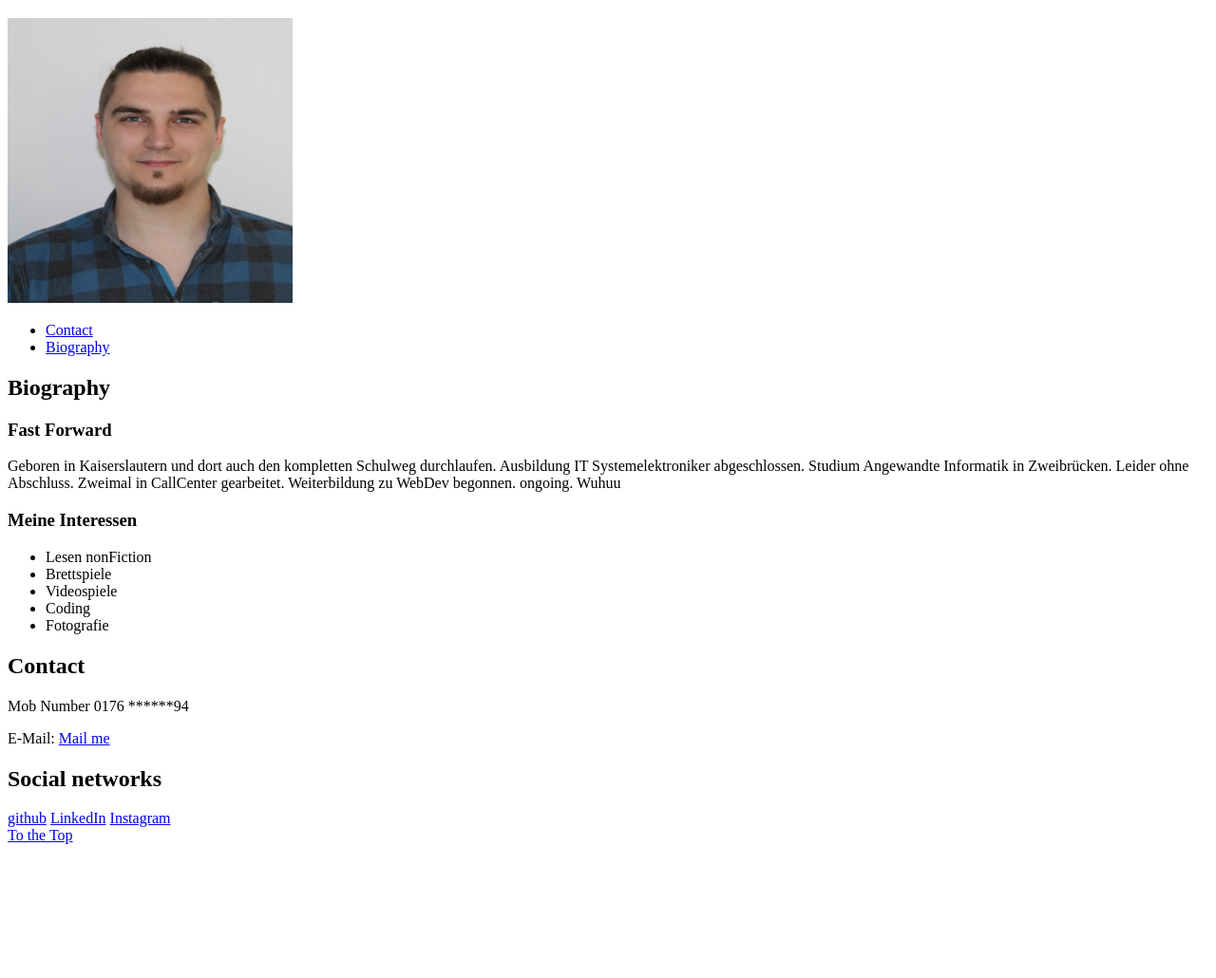
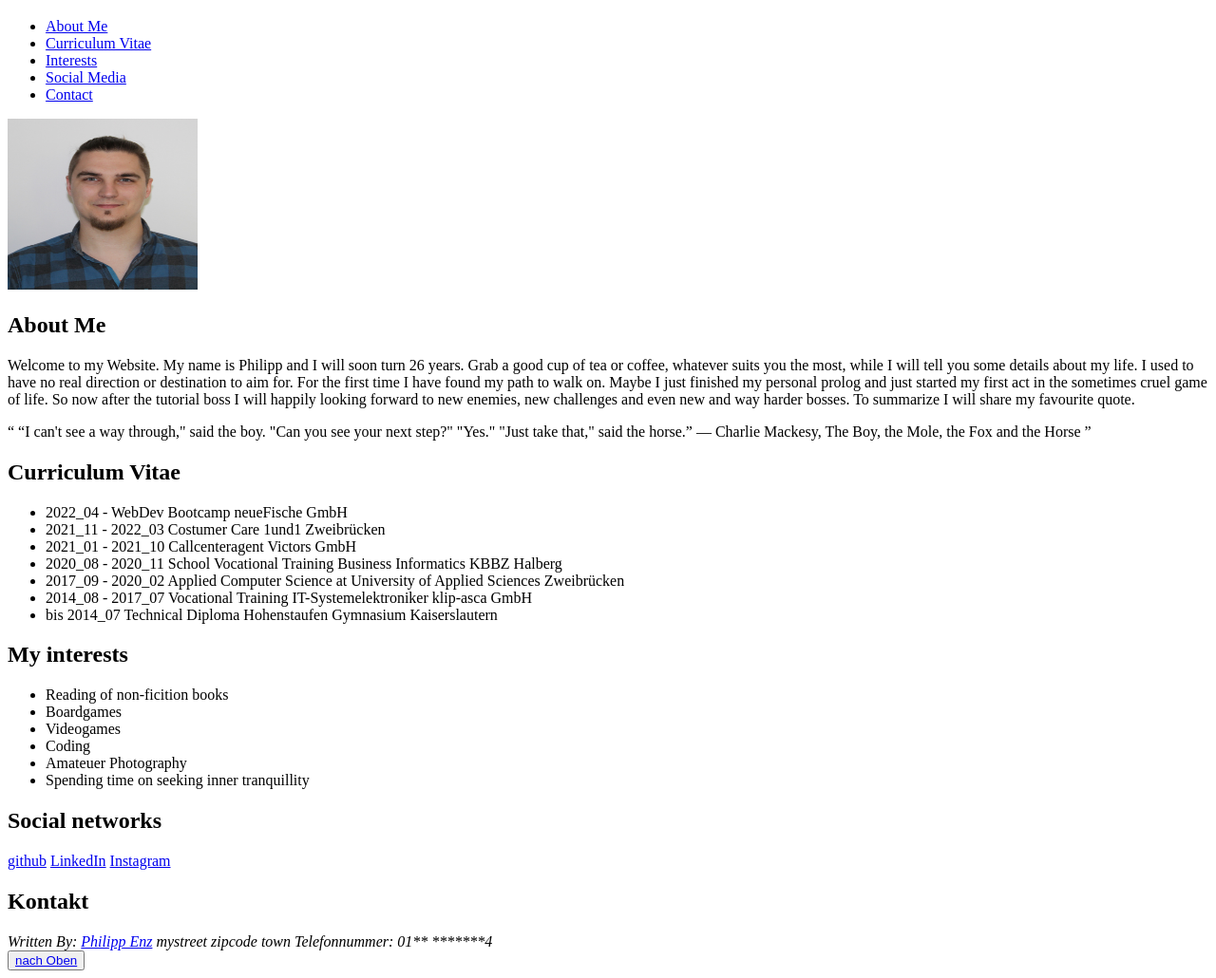
Before and after one commit to p-enz/my-first-website, a plain HTML site: page index.html in a window 1280 px wide. Shown: the part 61-1091 px from the top of the page at 95% size. Before the commit the page ends 958 px from the top, so only its background shows below. Drawn offline with Linux system fonts and the light colour scheme; files whose address does not match are found by name.

Commit message:
change page to eng, change navbar, add content etc

```diff
--- a/index.html
+++ b/index.html
@@ -1,75 +1,143 @@
 <!DOCTYPE html>
 <html lang="en">
   <head>
-    <meta charset="UTF-8">
-    <meta http-equiv="X-UA-Compatible" content="IE=edge">
-    <meta name="viewport" content="width=device-width, initial-scale=1.0">
-    <title>Document</title>
+    <meta charset="UTF-8" />
+    <meta http-equiv="X-UA-Compatible" content="IE=edge" />
+    <meta name="viewport" content="width=device-width, initial-scale=1.0" />
+    <title>About Philipp Enz</title>
   </head>
   <body>
     <h1>Philipp Enz</h1>
-    <!-- TO DO  width und height rausnehmen-->
-    <img src="/Users/penz/projects/my-first-website/images/passbild.JPG" alt="passbild of Philipp Enz" width="300px" height="300px">
-    <!-- TODO Anchor links setzen-->
-
-    <header>
+    <header id="toTop">
       <nav>
         <ul>
           <li>
-                    <a href="#">Contact</a>
+            <a href="#aboutMe">About Me</a>
           </li>
           <li>
-                    <a href="#">Biography</a>
+            <a href="#cv">Curriculum Vitae</a>
           </li>
-                <!-- TO DO ADD Lebenslauf
           <li>
-                    <a href="#">Curriculum Vitae</a>
+            <a href="#interests">Interests</a>
           </li>
-                -->
+          <li>
+            <a href="#networks">Social Media</a>
+          </li>
+          <li>
+            <a href="#contact">Contact</a>
+          </li>
         </ul>
       </nav>
     </header>
+
+    <!-- TODO Remove Width, Heigth -->
+    <img
+      src="images/passbild.JPG"
+      alt="Passport photo Philipp Enz"
+      width="200px"
+      height="180px"
+    />
+    <!-- TODO Anchor links setzen-->
+
     <main>
       <!--TO DO Translate in Eng-->
-        <section id="biography">
-            <h2>Biography</h2>
-            <h3>Fast Forward</h3>
-            <p>Geboren in Kaiserslautern und dort auch den kompletten Schulweg durchlaufen.
-                Ausbildung IT Systemelektroniker abgeschlossen.
-                Studium Angewandte Informatik in Zweibrücken. Leider ohne Abschluss.
-                Zweimal in CallCenter gearbeitet.
-                Weiterbildung zu WebDev begonnen. ongoing. Wuhuu
+      <section id="aboutMe">
+        <h2>About Me</h2>
+        <p>
+          Welcome to my Website. My name is Philipp and I will soon turn 26
+          years. Grab a good cup of tea or coffee, whatever suits you the most,
+          while I will tell you some details about my life. I used to have no
+          real direction or destination to aim for. For the first time I have
+          found my path to walk on. Maybe I just finished my personal prolog and
+          just started my first act in the sometimes cruel game of life. So now
+          after the tutorial boss I will happily looking forward to new enemies,
+          new challenges and even new and way harder bosses. To summarize I will
+          share my favourite quote.
         </p>
-            <h3>Meine Interessen</h3>
-            <p>
-                <ul>
-                    <li>Lesen nonFiction</li>
-                    <li>Brettspiele</li>
-                    <li>Videospiele</li>
-                    <li>Coding</li>
-                    <li>Fotografie</li>
-                </ul>
-            </p>
-
-        <section id="aboutMe">
-            <h2>Contact</h2>
-            <p>Mob Number 0176 ******94<p>
-            <p>E-Mail:    <a href="mailto:philipp-enz@phenz">Mail me</a> </p>
-
+        <q>
+          “I can't see a way through," said the boy. "Can you see your next
+          step?" "Yes." "Just take that," said the horse.” ― Charlie Mackesy,
+          The Boy, the Mole, the Fox and the Horse
+        </q>
       </section>
 
-        <!--Profiles on sozialnetworks-->
-        <article id="networks">
+      <section id="cv">
+        <h2>Curriculum Vitae</h2>
+        <ul>
+          <li>2022_04 - WebDev Bootcamp neueFische GmbH</li>
+          <li>2021_11 - 2022_03 Costumer Care 1und1 Zweibrücken</li>
+          <li>2021_01 - 2021_10 Callcenteragent Victors GmbH</li>
+          <li>
+            2020_08 - 2020_11 School Vocational Training Business Informatics
+            KBBZ Halberg
+          </li>
+          <li>
+            2017_09 - 2020_02 Applied Computer Science at University of Applied
+            Sciences Zweibrücken
+          </li>
+          <li>
+            2014_08 - 2017_07 Vocational Training IT-Systemelektroniker
+            klip-asca GmbH
+          </li>
+          <li>
+            bis 2014_07 Technical Diploma Hohenstaufen Gymnasium Kaiserslautern
+          </li>
+        </ul>
+      </section>
+
+      <section id="interests">
+        <h2>My interests</h2>
+        <ul>
+          <li>Reading of non-ficition books</li>
+          <li>Boardgames</li>
+          <li>Videogames</li>
+          <li>Coding</li>
+          <li>Amateuer Photography</li>
+          <li>Spending time on seeking inner tranquillity</li>
+        </ul>
+      </section>
+
+      <!-- TODO add klickable pictures for links-->
+      <section id="networks">
         <h2>Social networks</h2>
-            <a href="https://github.com/p-enz/" target="_blank">github</a>
-            <a href="http://" target="_blank">LinkedIn</a>
-            <a href="http://" target="_blank">Instagram</a>
-        </article>
+        <a
+          href="https://github.com/p-enz/"
+          target="_blank"
+          aria-label="Open Github Profile of Philipp Enz"
+          >github</a
+        >
+        <a
+          href="https://www.linkedin.com/in/philipp-enz-8272a4195/"
+          target="_blank"
+          aria-label="Open LinkedIn Profile of Philipp Enz"
+          >LinkedIn</a
+        >
+        <a
+          href="https://www.instagram.com/ph_enz/"
+          target="_blank"
+          aria-label="Open Instagram Profile of Philipp Enz"
+          >Instagram</a
+        >
+      </section>
 
+      <section id="contact">
+        <h2>Kontakt</h2>
+        <address>
+          Written By:
+          <a
+            href="mailto:mail@phenz"
+            aria-label="Sende eine Mail an Philipp Enz"
+            >Philipp Enz</a
+          >
+          mystreet zipcode town Telefonnummer: 01** *******4
+        </address>
+      </section>
     </main>
+
     <footer>
-        <!-- TO DO add anchor to top of page-->
-        <a href="http://">To the Top</a>
+      <button>
+        <a href="#toTop" aria-label="Springe an den Seiten Anfang">nach Oben</a>
+      </button>
     </footer>
   </body>
 </html>
```
Also changed, not shown: 1 other file. Lines whose indentation alone changed are shown as unchanged.
